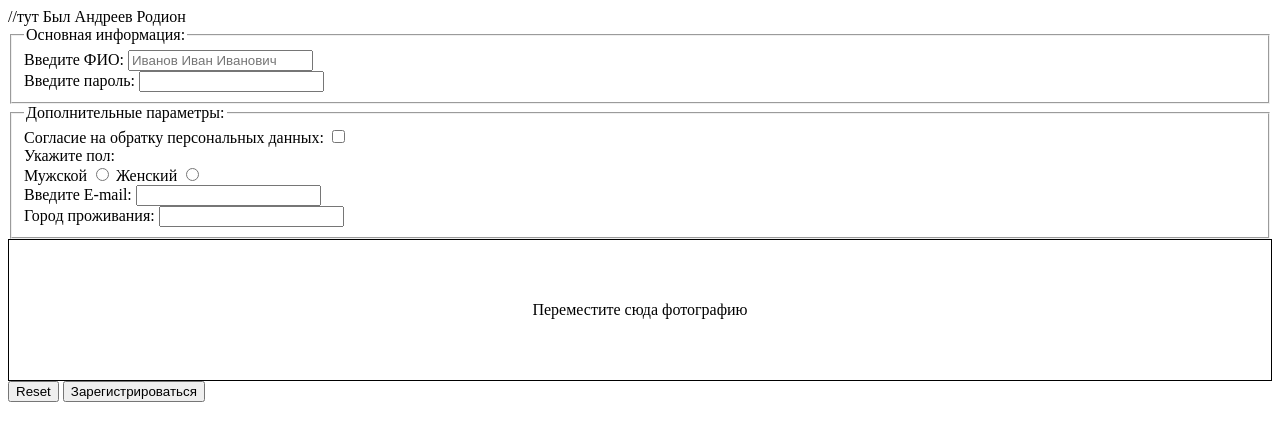
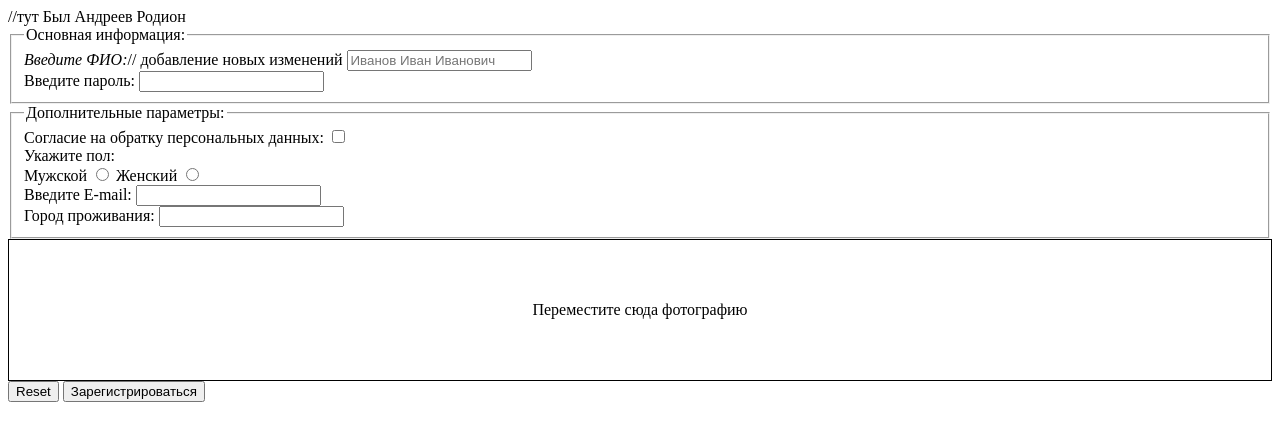
Before and after one commit to sushkovayulia/p17-1, a plain HTML site: page index.html in a window 1280 px wide. Drawn offline with Linux system fonts and the light colour scheme.

Commit message:
Update index.html

```diff
--- a/index.html
+++ b/index.html
@@ -11,7 +11,7 @@
         <fieldset>
             <legend>Основная информация:</legend>
 
-            <label for="name">Введите ФИО:</label>
+            <label for="name"><i>Введите ФИО:</i></label>// добавление новых изменений
             <input name="name" id="name" type="text" placeholder="Иванов Иван Иванович" required><br>
 
             <label for="password">Введите пароль:</label>
```
